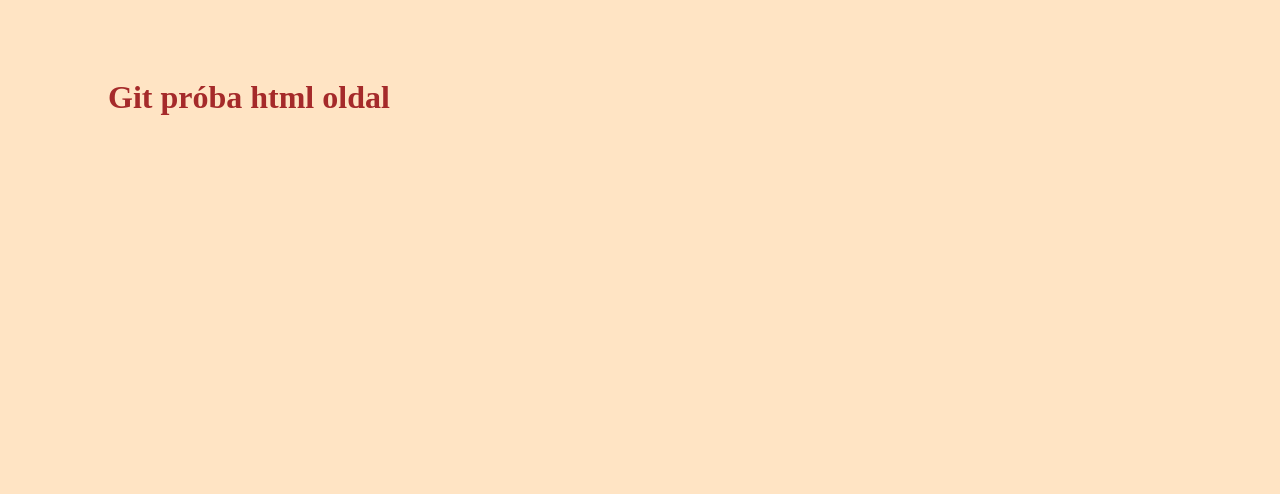
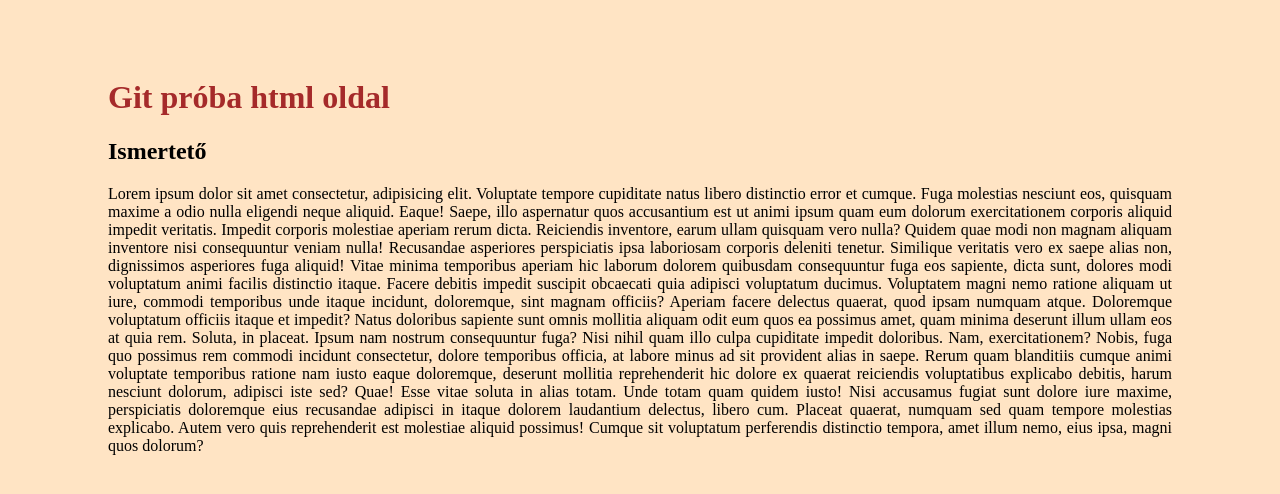
Before and after one commit to xada-lag/proba1, a plain HTML site: page index.html in a window 1280 px wide. Drawn offline with Linux system fonts and the light colour scheme.

Commit message:
Ismertető létrehozása(h2,p) és css szabályok

```diff
--- a/css/main.css
+++ b/css/main.css
@@ -7,3 +7,6 @@ body{
 h1{
     color: brown;
 }
+p{
+    text-align: justify;
+}
--- a/index.html
+++ b/index.html
@@ -9,6 +9,18 @@
 <body>
     <h1>Git próba html oldal</h1>
 
-
+    <h2>Ismertető</h2>
+    <p>
+        Lorem ipsum dolor sit amet consectetur, adipisicing elit. Voluptate tempore cupiditate natus libero distinctio error et cumque. Fuga molestias nesciunt eos, quisquam maxime a odio nulla eligendi neque aliquid. Eaque!
+        Saepe, illo aspernatur quos accusantium est ut animi ipsum quam eum dolorum exercitationem corporis aliquid impedit veritatis. Impedit corporis molestiae aperiam rerum dicta. Reiciendis inventore, earum ullam quisquam vero nulla?
+        Quidem quae modi non magnam aliquam inventore nisi consequuntur veniam nulla! Recusandae asperiores perspiciatis ipsa laboriosam corporis deleniti tenetur. Similique veritatis vero ex saepe alias non, dignissimos asperiores fuga aliquid!
+        Vitae minima temporibus aperiam hic laborum dolorem quibusdam consequuntur fuga eos sapiente, dicta sunt, dolores modi voluptatum animi facilis distinctio itaque. Facere debitis impedit suscipit obcaecati quia adipisci voluptatum ducimus.
+        Voluptatem magni nemo ratione aliquam ut iure, commodi temporibus unde itaque incidunt, doloremque, sint magnam officiis? Aperiam facere delectus quaerat, quod ipsam numquam atque. Doloremque voluptatum officiis itaque et impedit?
+        Natus doloribus sapiente sunt omnis mollitia aliquam odit eum quos ea possimus amet, quam minima deserunt illum ullam eos at quia rem. Soluta, in placeat. Ipsum nam nostrum consequuntur fuga?
+        Nisi nihil quam illo culpa cupiditate impedit doloribus. Nam, exercitationem? Nobis, fuga quo possimus rem commodi incidunt consectetur, dolore temporibus officia, at labore minus ad sit provident alias in saepe.
+        Rerum quam blanditiis cumque animi voluptate temporibus ratione nam iusto eaque doloremque, deserunt mollitia reprehenderit hic dolore ex quaerat reiciendis voluptatibus explicabo debitis, harum nesciunt dolorum, adipisci iste sed? Quae!
+        Esse vitae soluta in alias totam. Unde totam quam quidem iusto! Nisi accusamus fugiat sunt dolore iure maxime, perspiciatis doloremque eius recusandae adipisci in itaque dolorem laudantium delectus, libero cum.
+        Placeat quaerat, numquam sed quam tempore molestias explicabo. Autem vero quis reprehenderit est molestiae aliquid possimus! Cumque sit voluptatum perferendis distinctio tempora, amet illum nemo, eius ipsa, magni quos dolorum?
+    </p>
 </body>
 </html>
```
